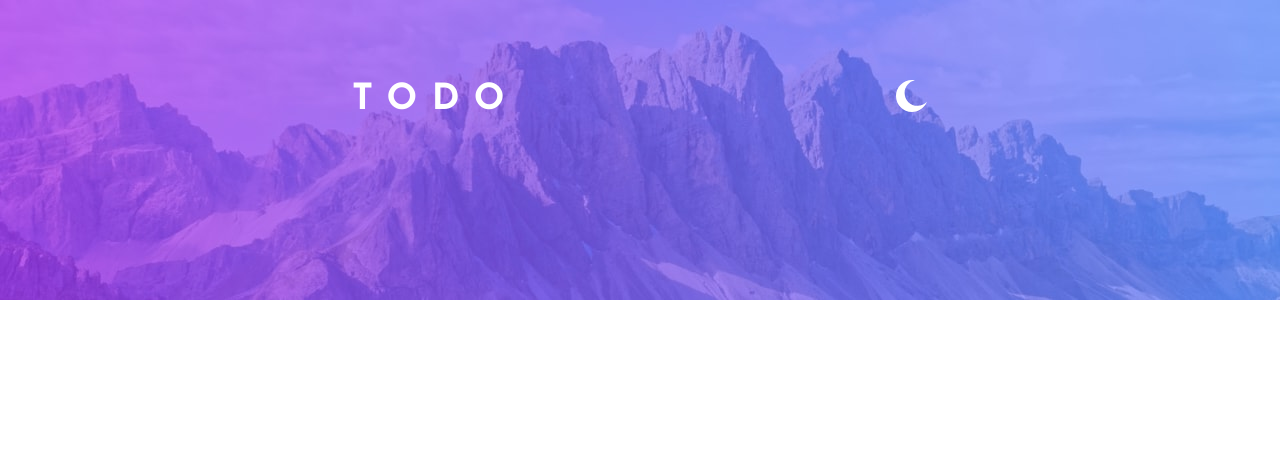
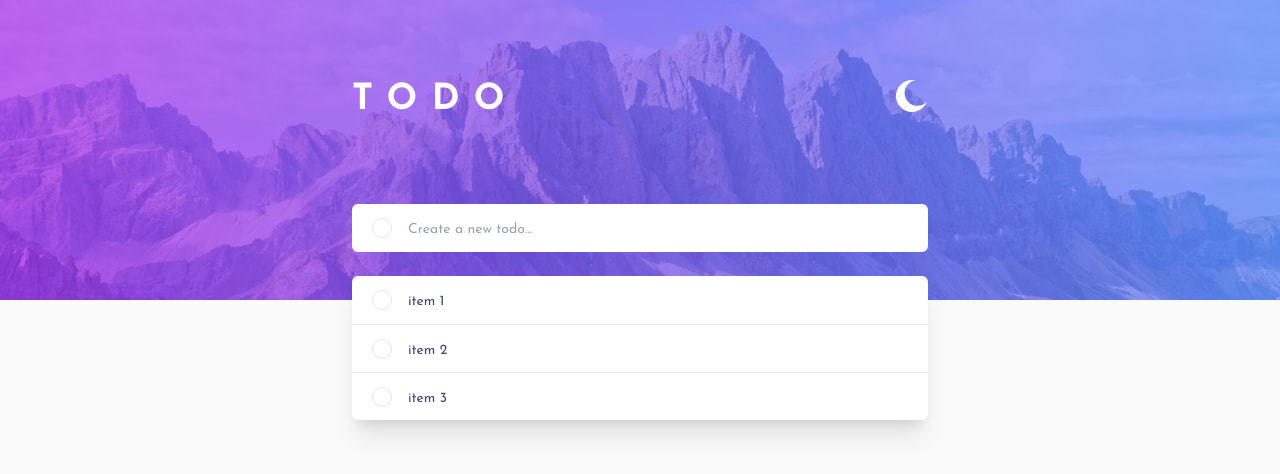
Before and after one commit to danaYatsuta/fm-todo-app, a Vue app: page / in a window 1280 px wide. Shown: the top 474 px of the page. Built offline with nearby package versions, Linux system fonts and the light colour scheme.

Commit message:
Basic todo list

```diff
--- a/index.html
+++ b/index.html
@@ -14,7 +14,7 @@
 
     <title>Frontend Mentor | Todo app</title>
   </head>
-  <body class="font-josefin-sans text-lg">
+  <body>
     <div id="app"></div>
     <script type="module" src="/src/main.js"></script>
 
--- a/src/App.vue
+++ b/src/App.vue
@@ -1,13 +1,23 @@
 <script>
 import TheHeader from './components/TheHeader.vue'
+import TheTodoList from './components/TheTodoList.vue'
 
 export default {
   components: {
-    TheHeader
+    TheHeader,
+    TheTodoList
   }
 }
 </script>
 
 <template>
-  <TheHeader />
+  <div
+    class="flex min-h-screen flex-col bg-very-light-gray font-josefin-sans text-sm text-very-dark-grayish-blue"
+  >
+    <TheHeader />
+
+    <main class="flex-1">
+      <TheTodoList />
+    </main>
+  </div>
 </template>
--- /dev/null
+++ b/src/components/AppCard.vue
@@ -0,0 +1,3 @@
+<template>
+  <div class="rounded-md bg-white"><slot></slot></div>
+</template>
--- a/src/components/TheHeader.vue
+++ b/src/components/TheHeader.vue
@@ -10,7 +10,7 @@ export default {
 
 <template>
   <header
-    class="mx-auto h-[200px] max-w-screen-2xl bg-mobile-light px-6 pt-12 xs:bg-desktop-light md:h-[300px] md:pt-20"
+    class="mx-auto h-[200px] w-full max-w-screen-2xl bg-mobile-light px-6 pt-12 xs:bg-desktop-light md:h-[300px] md:pt-20"
   >
     <nav class="mx-auto flex w-full max-w-xl items-start justify-between">
       <a href="#" class="text-2xl font-bold uppercase tracking-[0.4em] text-white md:text-4xl"
--- /dev/null
+++ b/src/components/TheTodoList.vue
@@ -0,0 +1,25 @@
+<script>
+import TodoListForm from './TodoListForm.vue'
+import TodoListItem from './TodoListItem.vue'
+
+export default {
+  components: {
+    TodoListForm,
+    TodoListItem
+  }
+}
+</script>
+
+<template>
+  <div class="-translate-y-24 px-6">
+    <div class="mx-auto flex max-w-xl flex-col gap-6">
+      <TodoListForm />
+
+      <AppCard class="divide-y divide-very-light-grayish-blue shadow-xl">
+        <TodoListItem>item 1</TodoListItem>
+        <TodoListItem>item 2</TodoListItem>
+        <TodoListItem>item 3</TodoListItem>
+      </AppCard>
+    </div>
+  </div>
+</template>
--- /dev/null
+++ b/src/components/TodoListForm.vue
@@ -0,0 +1,17 @@
+<script>
+import TodoListItem from './TodoListItem.vue'
+
+export default {
+  components: {
+    TodoListItem
+  }
+}
+</script>
+
+<template>
+  <AppCard>
+    <TodoListItem :id="0" :checkboxDisabled="true">
+      <input type="text" placeholder="Create a new todo..." class="w-full" />
+    </TodoListItem>
+  </AppCard>
+</template>
--- /dev/null
+++ b/src/components/TodoListItem.vue
@@ -0,0 +1,35 @@
+<script>
+import IconCheck from './icons/IconCheck.vue'
+
+export default {
+  components: {
+    IconCheck
+  },
+  props: {
+    id: Number,
+    checkboxDisabled: {
+      type: Boolean,
+      default: false
+    }
+  }
+}
+</script>
+
+<template>
+  <div class="flex h-12 items-center gap-4 px-5">
+    <label :for="`todo-${id}`" class="flex items-center justify-center">
+      <input
+        type="checkbox"
+        :name="`todo-${id}`"
+        :disabled="checkboxDisabled"
+        class="peer aspect-square w-5 appearance-none rounded-full border border-very-light-grayish-blue from-check-bg-from to-check-bg-to checked:bg-gradient-to-br"
+        :class="{ 'cursor-pointer': !checkboxDisabled }"
+      />
+      <IconCheck class="pointer-events-none absolute hidden w-2 peer-checked:block" />
+    </label>
+
+    <div class="pt-1">
+      <slot></slot>
+    </div>
+  </div>
+</template>
--- /dev/null
+++ b/src/components/icons/IconCheck.vue
@@ -0,0 +1,5 @@
+<template>
+  <svg xmlns="http://www.w3.org/2000/svg" viewBox="0 0 11 9">
+    <path fill="none" stroke="#FFF" stroke-width="2" d="M1 4.304L3.696 7l6-6" />
+  </svg>
+</template>
--- a/tailwind.config.js
+++ b/tailwind.config.js
@@ -39,10 +39,6 @@ module.exports = {
     fontFamily: {
       'josefin-sans': ['Josefin Sans', 'sans-serif']
     },
-    backgroundImage: {
-      'mobile-light': 'url("./images/bg-mobile-light.jpg")',
-      'desktop-light': 'url("./images/bg-desktop-light.jpg")'
-    },
     screens: {
       xs: '376px',
       ...defaultTheme.screens
@@ -50,6 +46,10 @@ module.exports = {
     extend: {
       screens: {
         '2xl': '1440px'
+      },
+      backgroundImage: {
+        'mobile-light': 'url("./images/bg-mobile-light.jpg")',
+        'desktop-light': 'url("./images/bg-desktop-light.jpg")'
       }
     }
   },
```
Also changed, not shown: src/main.js (+6 -1 lines).
